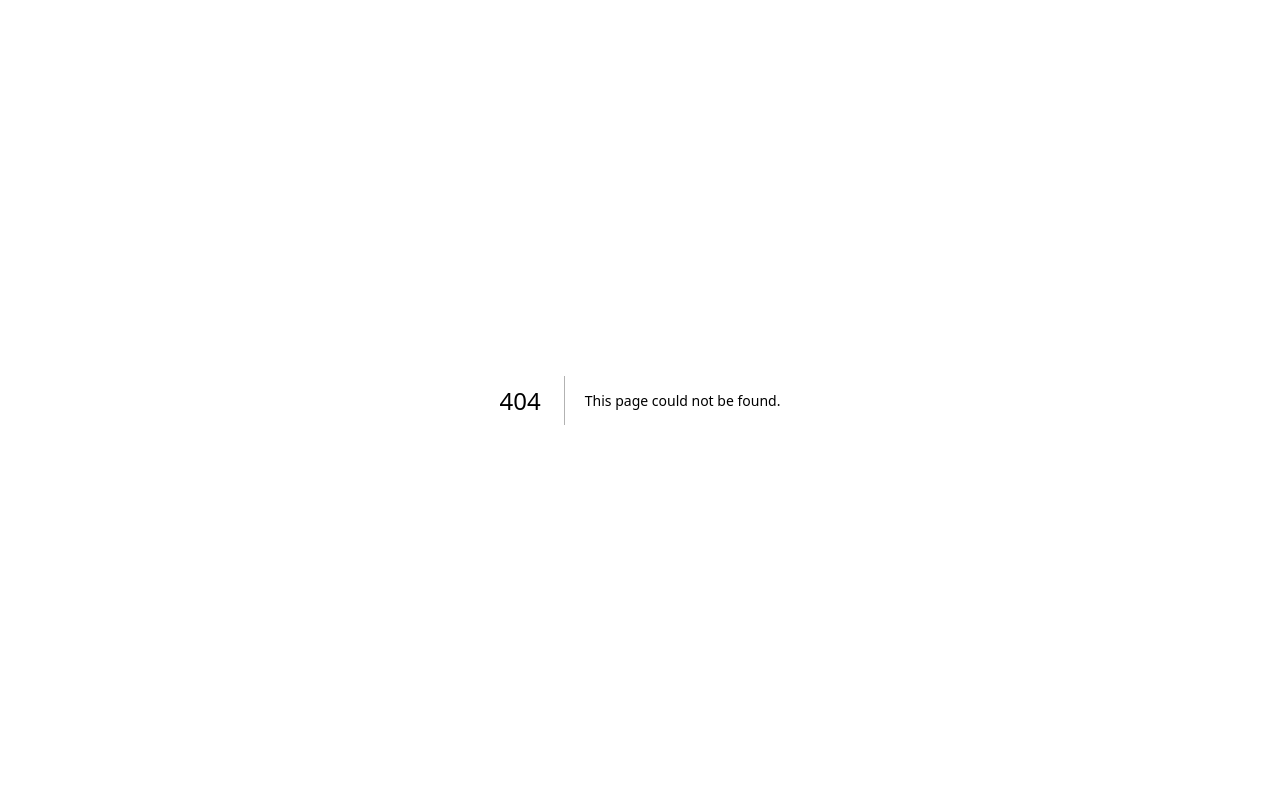
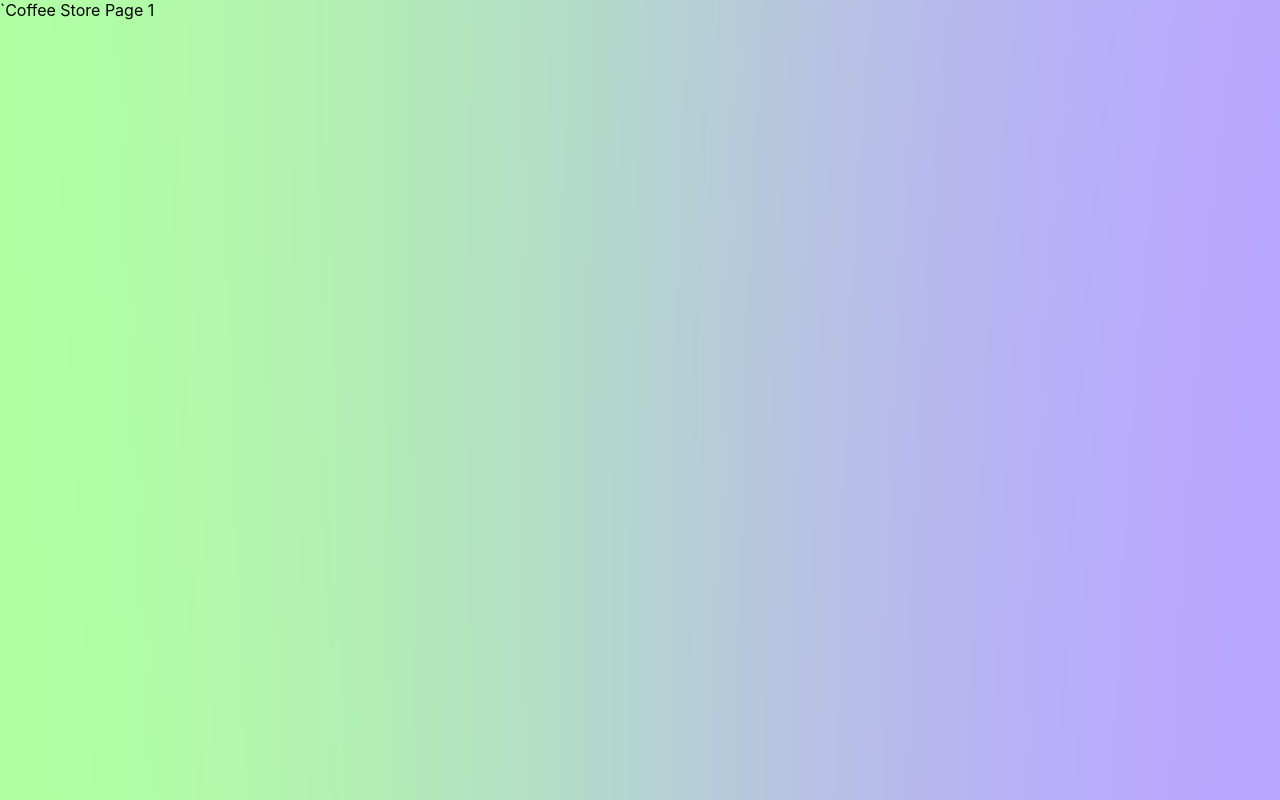
Before and after one commit to MeatyButter/discover-coffee-stores, a Next.js app: page /coffee-store/1 in a window 1280 px wide. Before the commit this address had no page. Shown: the top 800 px of the page. Built offline with nearby package versions, Linux system fonts and the light colour scheme.

Commit message:
feature: dynamic routing

```diff
--- a/pages/coffee-store.js
+++ /dev/null
@@ -1,5 +0,0 @@
-const CoffeeStore = () => {
-    return <div>Coffee Store Page</div>
-}
-
-export default CoffeeStore;
--- /dev/null
+++ b/pages/coffee-store/[id].js
@@ -0,0 +1,9 @@
+import { useRouter } from "next/router";
+
+const CoffeeStore = () => {
+    const router = useRouter();
+    console.log('router', router);
+    return <div>`Coffee Store Page {router.query.id}</div>
+}
+
+export default CoffeeStore;
```
